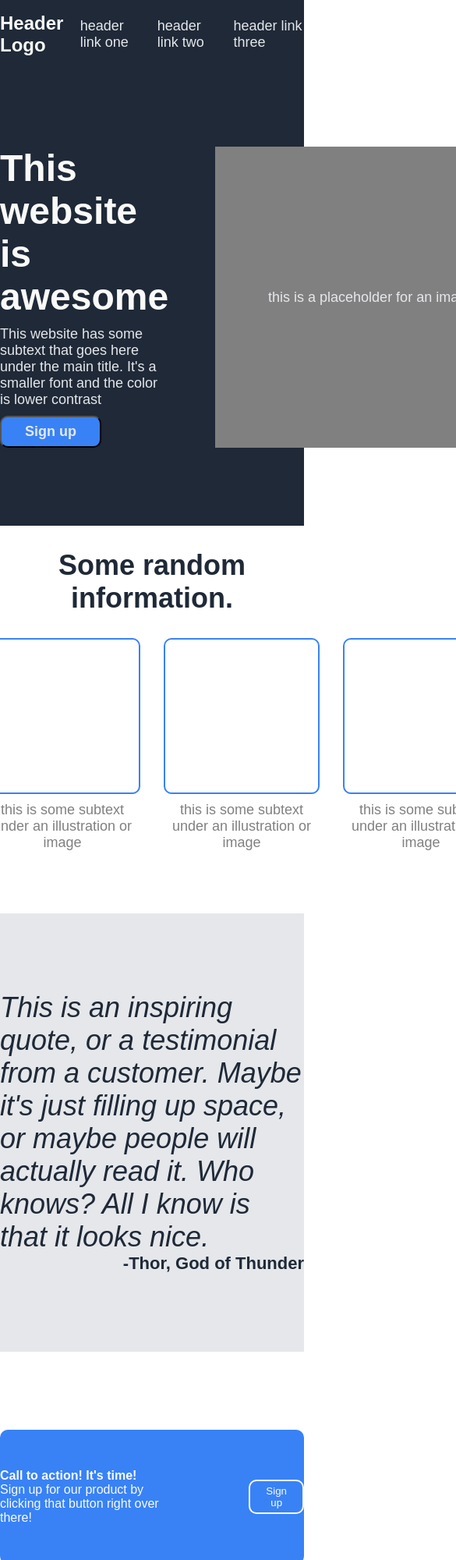
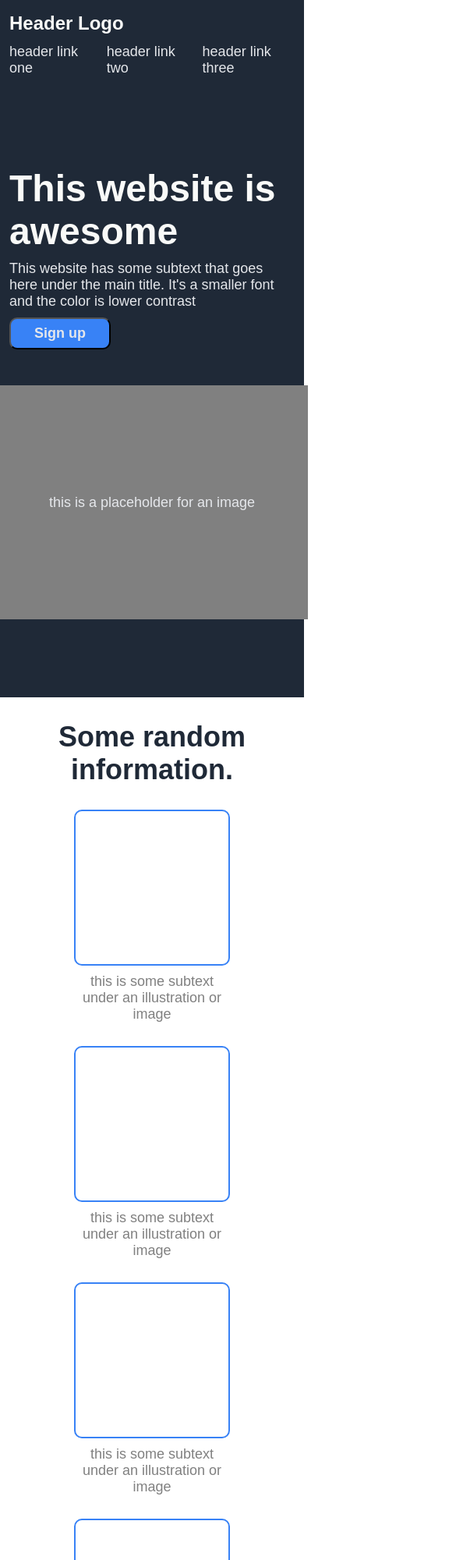
Before and after one commit to DevMichaelJR/project-landing-page, a plain HTML site: page index.html in a window 390 px wide. Shown: the top 2000 px of the page at 78% size, 585 px wide, since content can reach past the window. Drawn offline with Linux system fonts and the light colour scheme.

Commit message:
Make website more responsive

```diff
--- a/styles.css
+++ b/styles.css
@@ -25,9 +25,12 @@ body {
 
     .header-container {
         flex-basis: 850px;
+        padding: 0 12px;
         display: flex;
         justify-content: space-between;
         align-items: center;
+        flex-wrap: wrap;
+        gap: 12px;
     }
 
         .logo {
@@ -64,13 +67,16 @@ body {
 
     .hero-container {
         flex-basis: 850px;
+        padding: 0 12px;
         display: flex;
-        justify-content: space-between;
-        align-items: stretch;
-        gap: 60px;
+        justify-content: center;
+        align-items: center;
+        flex-wrap: wrap;
+        gap: 46px;
     }
 
         .hero-content {
+            flex-basis: 380px;
             display: flex;
             flex-direction: column;
             justify-content: space-between;
@@ -103,7 +109,7 @@ body {
             font-size: 18px;
             color: #E5E7EB;
             flex: 0 0 400px;
-            height: auto;
+            height: 300px;
             display: flex;
             justify-content: center;
             align-items: center;
@@ -127,6 +133,7 @@ body {
     .information-images {
         display: flex;
         justify-content: center;
+        flex-wrap: wrap;
         gap: 30px;
     }
 
@@ -155,6 +162,7 @@ body {
 
     .quote-container {
         max-width: 850px;
+        padding: 0 12px;
     }
 
         .quote {
@@ -171,10 +179,11 @@ body {
             font-weight: 900;
             color: #1F2937;
             padding-bottom: 100px;
+            margin-top: 10px;
         }
 
 .signup-section {
-    padding: 100px 0px;
+    padding: 100px 16px;
     display: flex;
     justify-content: center;
     align-items: center;
@@ -184,12 +193,12 @@ body {
         flex-basis: 850px;
         background-color: #3882F6;
         color: #F9FAF8;
-        padding: 50px 0px;
+        padding: 50px 16px;
         border-radius: 10px;
         display: flex;
-        justify-content: center;
+        justify-content: space-evenly;
         align-items: center;
-        gap: 100px;
+        gap: 20px;
     }
 
         .call {
```
